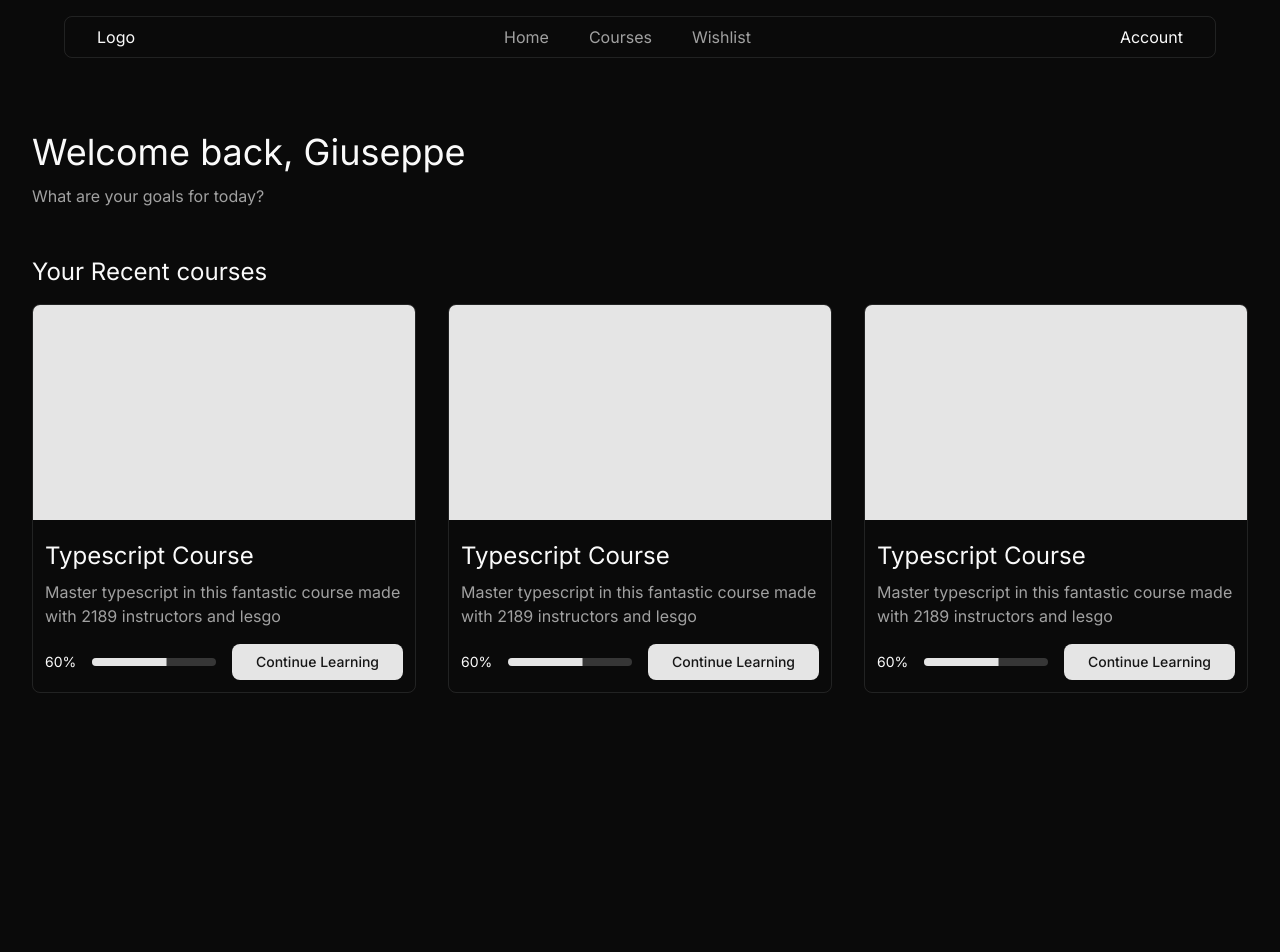
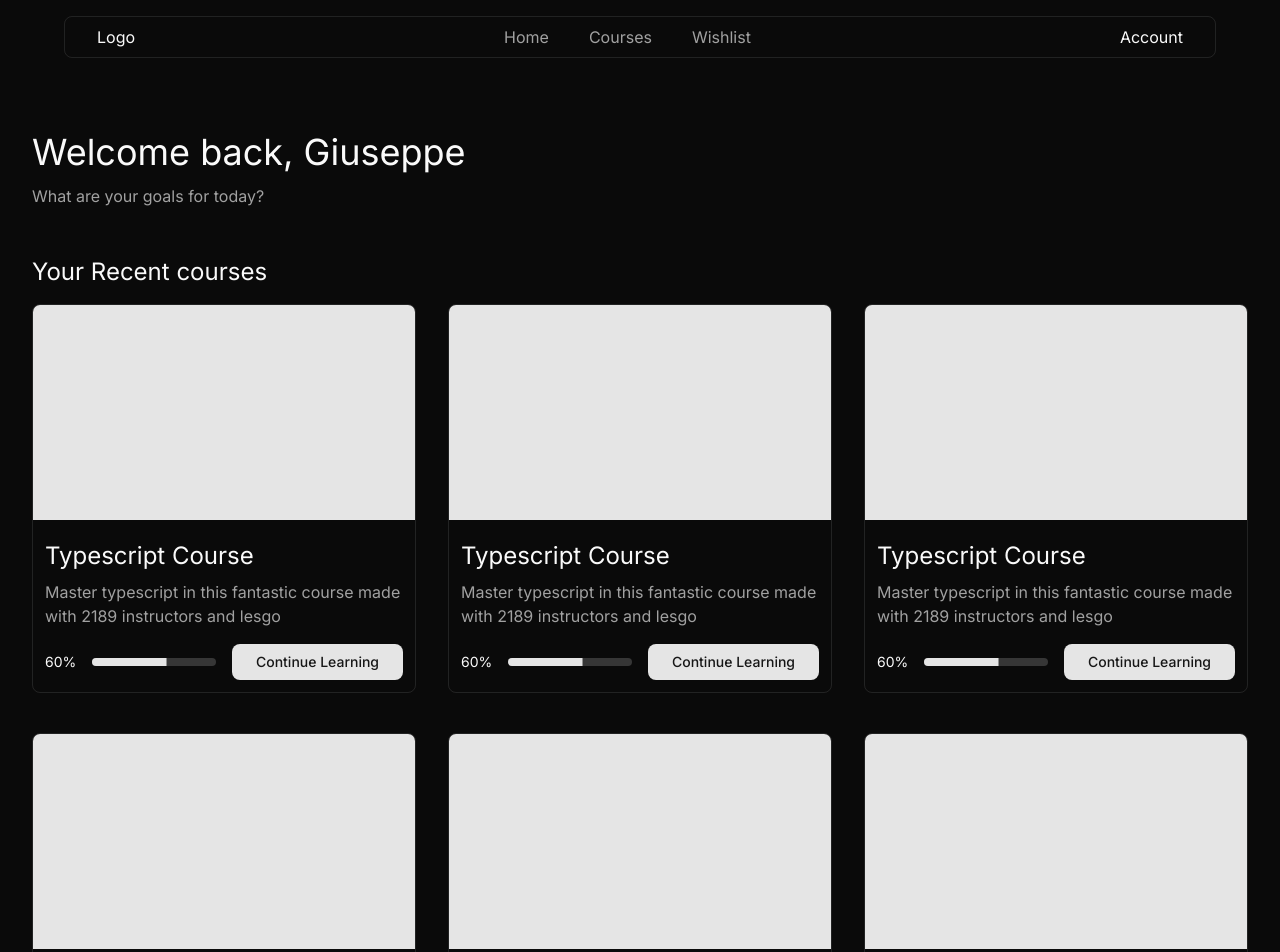
Before and after one commit to crstelli/codinglabs-lms, a Next.js app: page / in a window 1280 px wide. Shown: the top 952 px of the page. Before the commit the page ends 800 px from the top, so only its background shows below. Built offline with nearby package versions, Linux system fonts and the light colour scheme.

Commit message:
Made some layout fixes.

```diff
--- a/app/layout.tsx
+++ b/app/layout.tsx
@@ -17,7 +17,7 @@ export default function RootLayout({ children }: ChildrenNode) {
     <html lang="en">
       <body className={`${inter.className} dark relative min-h-screen max-w-screen`}>
         <Navbar />
-        <main className="h-full w-[95%] max-w-7xl pt-30 mx-auto">{children}</main>
+        <main className="h-full w-[95%] max-w-7xl py-30 mx-auto">{children}</main>
       </body>
     </html>
   );
--- a/app/page.tsx
+++ b/app/page.tsx
@@ -10,7 +10,11 @@ export default function page() {
       <P>What are your goals for today?</P>
 
       <H2 className="mt-10">Your Recent courses</H2>
-      <div className="flex justify-between mt-2">
+      <div className="flex justify-between mt-2 flex-wrap gap-y-10">
+        <CourseCard />
+        <CourseCard />
+        <CourseCard />
+        <CourseCard />
         <CourseCard />
         <CourseCard />
         <CourseCard />
```
